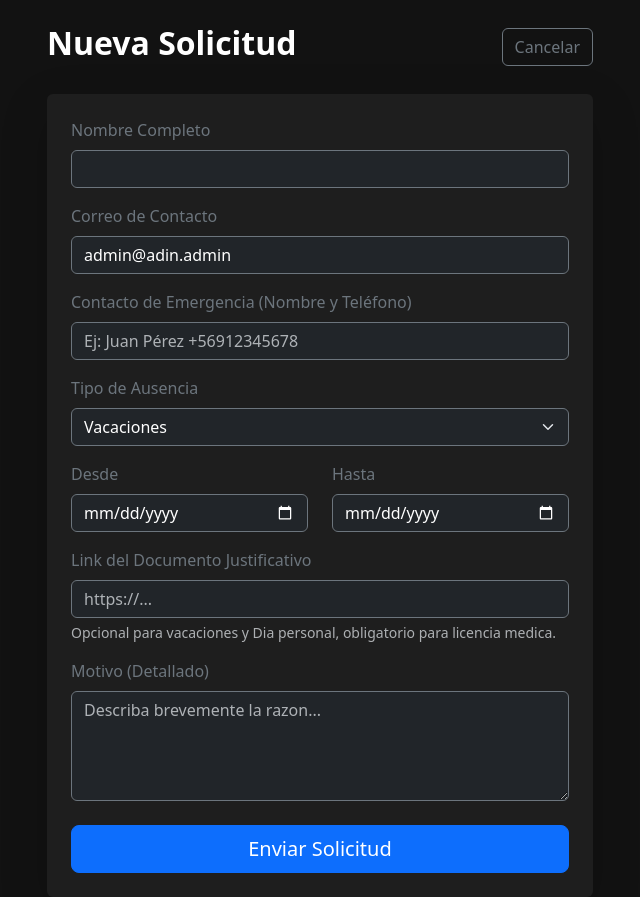
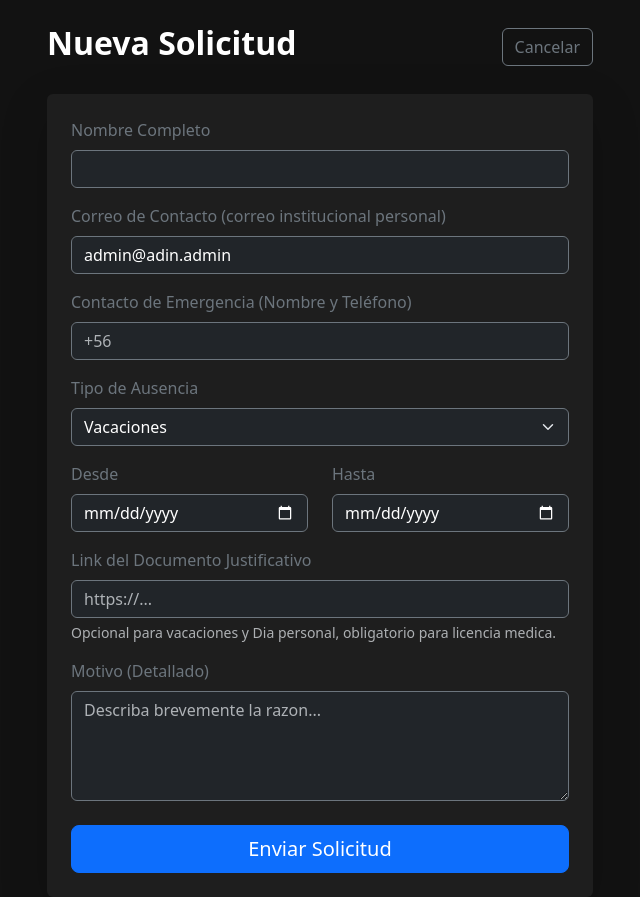
Before and after one commit to yggthzk/GestionAusencias, a Django app: page /solicitar/ in a window 1280 px wide. Shown: the part 57-954 px from the top of the page, without its empty margins (320-960 px from the left). Run offline with Django 5.2, Linux system fonts and the light colour scheme; a user stored in the database is signed in.

Commit message:
Update crudsolicitudes.html

```diff
--- a/Ausencias/core/templates/core/crudsolicitudes.html
+++ b/Ausencias/core/templates/core/crudsolicitudes.html
@@ -28,13 +28,13 @@
                     </div>
 
                     <div class="mb-3">
-                        <label class="form-label text-secondary">Correo de Contacto</label>
+                        <label class="form-label text-secondary">Correo de Contacto (correo institucional personal)</label>
                         <input type="email" name="correo_contacto" class="form-control bg-dark text-white border-secondary" placeholder="ejemplo@correo.com" value="{{ user.email }}" required>
                     </div>
 
                     <div class="mb-3">
                         <label class="form-label text-secondary">Contacto de Emergencia (Nombre y Teléfono)</label>
-                        <input type="text" name="contacto_emergencia" class="form-control bg-dark text-white border-secondary" placeholder="Ej: Juan Pérez +56912345678" required>
+                        <input type="text" name="contacto_emergencia" class="form-control bg-dark text-white border-secondary" placeholder="+56" required>
                     </div>
                     <div class="mb-3">
                         <label class="form-label text-secondary">Tipo de Ausencia</label>
```
